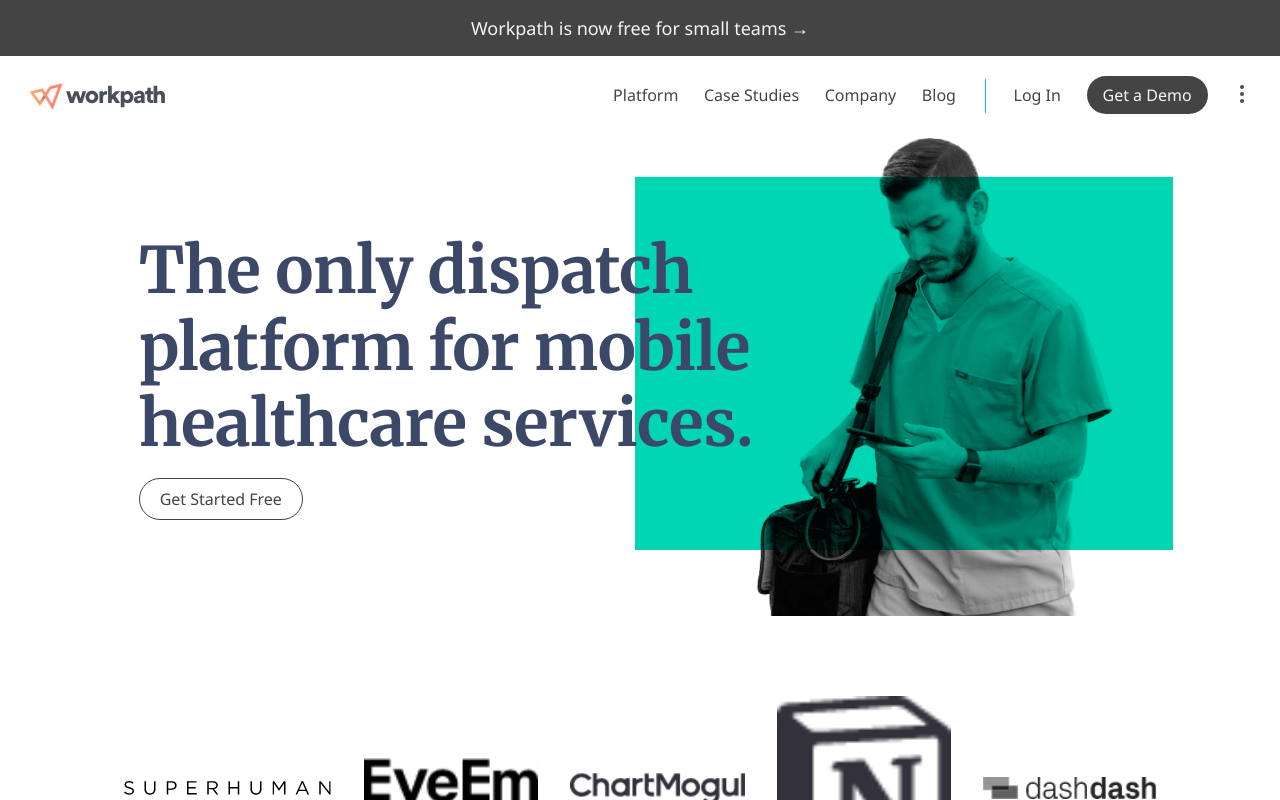
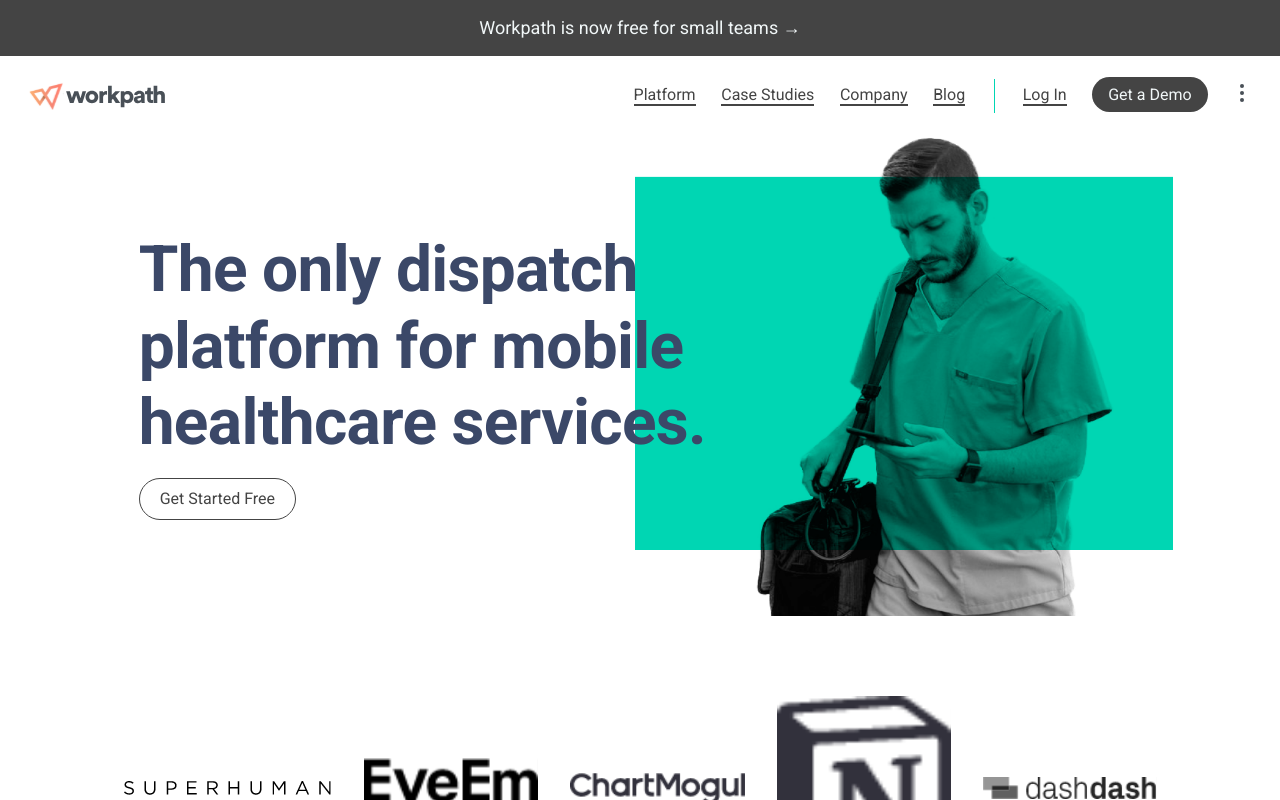
Before and after one commit to nickmjones/workpath.co, a Next.js app: page / in a window 1280 px wide. Shown: the top 800 px of the page. Built offline with nearby package versions, Linux system fonts and the light colour scheme.

Commit message:
The great fontening

```diff
--- a/components/footer.js
+++ b/components/footer.js
@@ -1,5 +1,3 @@
-import styles from "../styles/modules/footer.module.scss";
-
 export default function Footer () {
   return(
     <section className="breakout bgcolor-belaire padding-y-xxlarge">
--- a/components/navigation.js
+++ b/components/navigation.js
@@ -63,7 +63,7 @@
               <a href="https://app.workpath.co">log in</a>
             </li>
             <li>
-              <Link href="/contact">
+              <Link href="/demo">
                 <a>get a demo</a>
               </Link>
             </li>
@@ -104,7 +104,7 @@
             <a href="https://app.workpath.co">Log In</a>
           </li>
           <li className={`${styles.special} ${styles.autohide}`}>
-            <Link href="/contact">
+            <Link href="/demo">
               <a>Get a Demo</a>
             </Link>
           </li>
--- a/styles/base/variables.scss
+++ b/styles/base/variables.scss
@@ -5,9 +5,8 @@
 */
 $font-size: 16px;
 $line-height: $font-size * 1.6;
-$font-display: 'Merriweather', Georgia, Times, serif;
-$font-body: 'Noto Sans', Helvetica, Arial, sans-serif;
-$font-body-bold: 'Noto Sans', Helvetica, Arial, sans-serif;
+$font-display: 'Roboto', Helvetica, Arial, sans-serif;
+$font-body: 'Roboto', Helvetica, Arial, sans-serif;
 
 // these values are not scalar...
 $h1-size: 11.375rem;
--- a/styles/global.scss
+++ b/styles/global.scss
@@ -1,5 +1,7 @@
 @import "./reset.css";
 @import "./base/base";
+
+@import url('https://fonts.googleapis.com/css2?family=Roboto:ital,wght@0,300;0,400;0,500;0,700;1,300;1,400;1,500;1,700&display=swap');
 
 @keyframes fadein {
   0% {
@@ -17,7 +19,6 @@
 # Fonts
 ###################################################
 */
-@import url('https://fonts.googleapis.com/css2?family=Merriweather:wght@700;900&family=Noto+Sans:ital,wght@0,400;0,700;1,400;1,700&display=swap');
 
 h1,
 h2,
@@ -26,7 +27,7 @@
 h5 {
   font-family: $font-body;
   color: color(admiral);
-  letter-spacing: -0.03rem;
+  letter-spacing: -0.04rem;
   font-weight: 700;
 }
 
@@ -55,10 +56,6 @@
   margin-bottom: $h5-size/3;
 }
 
-.display {
-  font-family: $font-display;
-}
-
 p {
   color: #444;
   font-size: 1rem;
@@ -85,20 +82,10 @@
   }
 }
 
-strong {
-  font-family: $font-body-bold;
+p + p {
+  margin-top: 1rem;
 }
 
-p + p {
-  margin-top: .75rem;
-}
-p + h1,
-p + h2,
-p + h3,
-p + h4,
-p + h5 {
-  margin-top: 1rem;
-}
 em {
   font-style: italic;
 }
--- a/styles/modules/footer.module.scss
+++ /dev/null
@@ -1 +0,0 @@
-@import '../base/base.scss';
--- a/styles/modules/hero.module.scss
+++ b/styles/modules/hero.module.scss
@@ -27,7 +27,6 @@
   h1 {
     font-size: 11vw;
     text-align: center;
-    line-height: 1.2;
     margin-bottom: 0;
   }
 
--- a/styles/modules/navigation.module.scss
+++ b/styles/modules/navigation.module.scss
@@ -87,6 +87,10 @@
   align-content: center;
   margin-right: auto;
 
+  a {
+    border: 0 !important;
+  }
+
   img {
     height: 100%;
     object-fit: cover;
@@ -101,6 +105,7 @@
   a {
     color: color(coal);
     text-decoration: none;
+    border-bottom: 2px solid color(coal);
   }
   a:visited {
     color: color(coal);
@@ -132,6 +137,7 @@
   text-decoration: none;
   padding: 0.5rem 1rem;
   border-radius: 100px;
+  border: none;
 }
 .navigation li.hamburger {
   display: flex;
```
